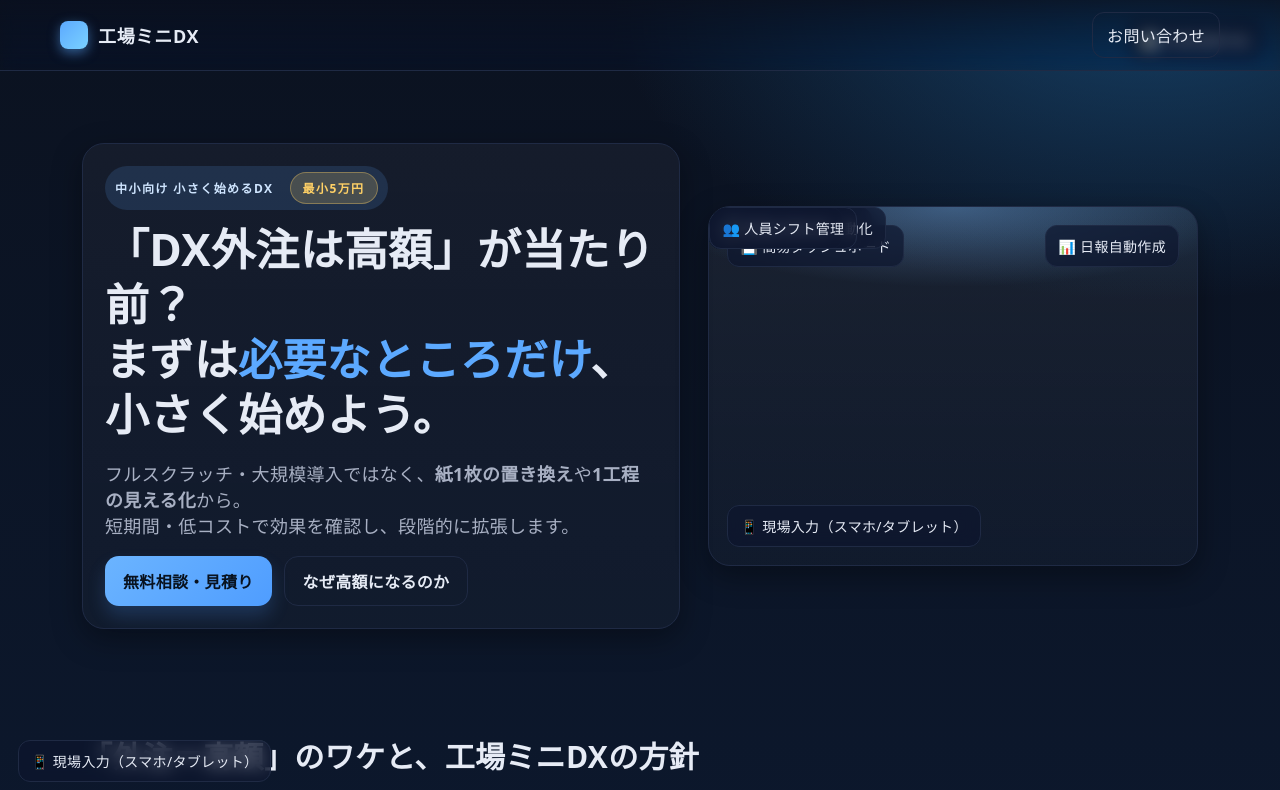
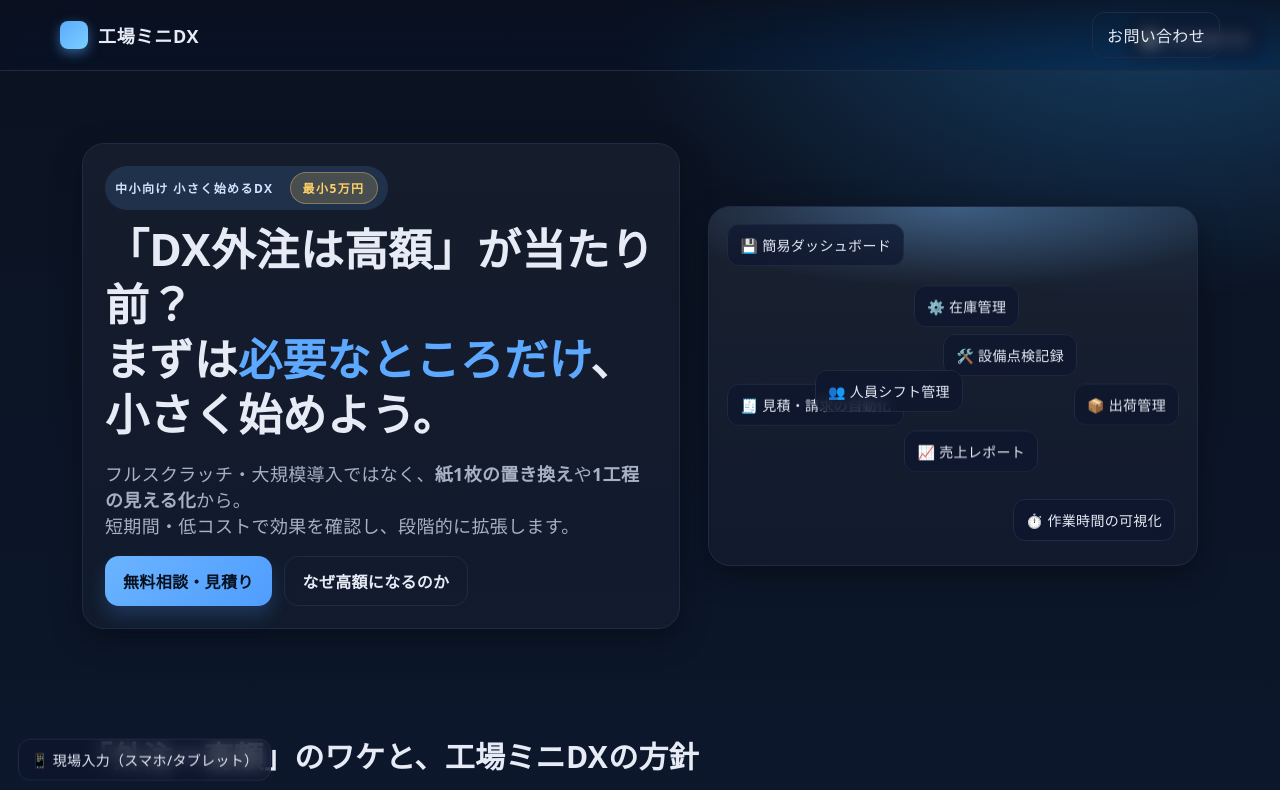
Before and after one commit to riku2460/minidx, a plain HTML site: page index.html in a window 1280 px wide. Shown: the top 790 px of the page. Drawn offline with Linux system fonts and the light colour scheme.

Commit message:
Update index.html

```diff
--- a/index.html
+++ b/index.html
@@ -77,11 +77,28 @@
       border:1px solid var(--line);
       overflow:hidden;box-shadow:var(--shadow);
     }
-    .chip{position:absolute;inset:auto;display:flex;gap:10px;align-items:center;padding:10px 12px;border-radius:12px;background:rgba(13,22,46,.7);backdrop-filter:blur(8px);border:1px solid var(--line);font-size:14px}
+    .chip{position:absolute;inset:auto;display:flex;gap:10px;align-items:center;padding:10px 12px;border-radius:12px;background:rgba(13,22,46,.7);backdrop-filter:blur(8px);border:1px solid var(--line);font-size:14px;animation:floaty 6s ease-in-out infinite}
     .chip svg{opacity:.9}
-    .chip-1{top:18px;left:18px}
-    .chip-2{bottom:18px;left:18px}
-    .chip-3{top:18px;right:18px}
+    .chip-1{top:18px;left:18px;animation-delay:.1s}
+    .chip-2{bottom:18px;left:18px;animation-delay:.2s}
+    .chip-3{top:18px;right:18px;animation-delay:.3s}
+    .chip-4{top:80px;left:42%;animation-delay:.4s}
+    .chip-5{bottom:22px;right:22px;animation-delay:.5s}
+    .chip-6{top:50%;left:18px;transform:translateY(-50%);animation-delay:.6s}
+    .chip-7{top:50%;right:18px;transform:translateY(-50%);animation-delay:.7s}
+    .chip-8{bottom:90px;left:40%;animation-delay:.8s}
+    .chip-9{top:130px;right:120px;animation-delay:.9s}
+    .chip-10{bottom:150px;right:48%;animation-delay:1s}
+
+    @keyframes floaty{0%,100%{transform:translateY(0)}50%{transform:translateY(-4px)}}
+
+    @media (max-width:980px){
+      .deco{height:320px}
+      .chip-7,.chip-9,.chip-10{display:none}
+      .chip-4{top:72px;left:50%;transform:translate(-50%,0)}
+      .chip-5{right:18px}
+      .chip-8{left:54%}
+    }
 
     /* ====== Pain/Solution ====== */
     section{padding:56px 0}
@@ -162,9 +179,7 @@
       </div>
       <div class="deco" aria-hidden>
         <div class="chip chip-1">💾 簡易ダッシュボード</div>
-        <div class="chip chip-2">📱 現場入力（スマホ/タブレット）</div>
-        <div class="chip chip-3">📊 日報自動作成</div>
-        <div class="chip chip-4">⚙️ 在庫管理</div>
+      <div class="chip chip-4">⚙️ 在庫管理</div>
         <div class="chip chip-5">⏱️ 作業時間の可視化</div>
         <div class="chip chip-6">🧾 見積・請求の自動化</div>
         <div class="chip chip-7">📦 出荷管理</div>
@@ -288,7 +303,7 @@
   <footer>
     <div class="container foot">
       <small>&copy; 2025 工場ミニDX</small>
-      <small class="muted">お問い合わせは上部フォームよりお送りください</small>
+      <small class="muted"></small>
     </div>
   </footer>
 
```
